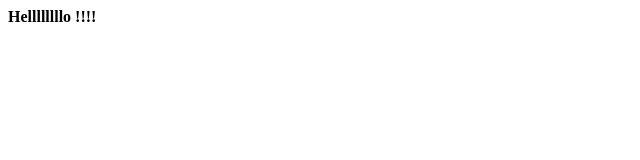
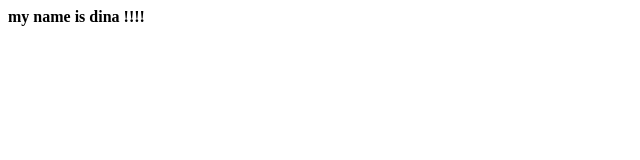
Before and after one commit to Dinahalem/APP_Workflow, a plain HTML site: page index.html in a window 1280 px wide. Shown: the full height of the page, 0-640 px from the left. Drawn offline with Linux system fonts and the light colour scheme.

Commit message:
Update index.html

```diff
--- a/index.html
+++ b/index.html
@@ -4,7 +4,7 @@
 </head>
 
 <body>
-<B> Hellllllllo !!!! </B>
+<B> my name is dina !!!! </B>
 </body>
 
 </html>
```
